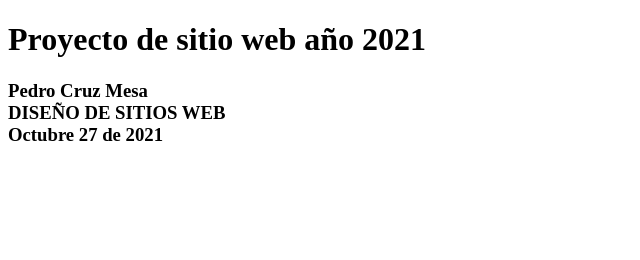
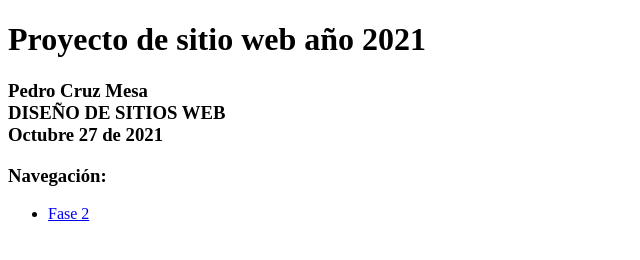
Before and after one commit to MadkaT182/DSW-PedroCruz, a plain HTML site: page index.html in a window 1280 px wide. Shown: the whole page, without its empty margins (0-640 px from the left). Drawn offline with Linux system fonts and the light colour scheme.

Commit message:
Pages integration

```diff
--- a/index.html
+++ b/index.html
@@ -7,5 +7,11 @@
 <body>
 	<h1>Proyecto de sitio web año 2021</h1>
 	<h3><p>Pedro Cruz Mesa<br>DISEÑO DE SITIOS WEB<br>Octubre 27 de 2021</p></h3>
+	<p>
+		<h3>Navegación:</h3>
+		<ul>
+			<li><a href="Fase2/design.html">Fase 2</a></li>
+		</ul>
+	</p>
 </body>
 </html>
```
